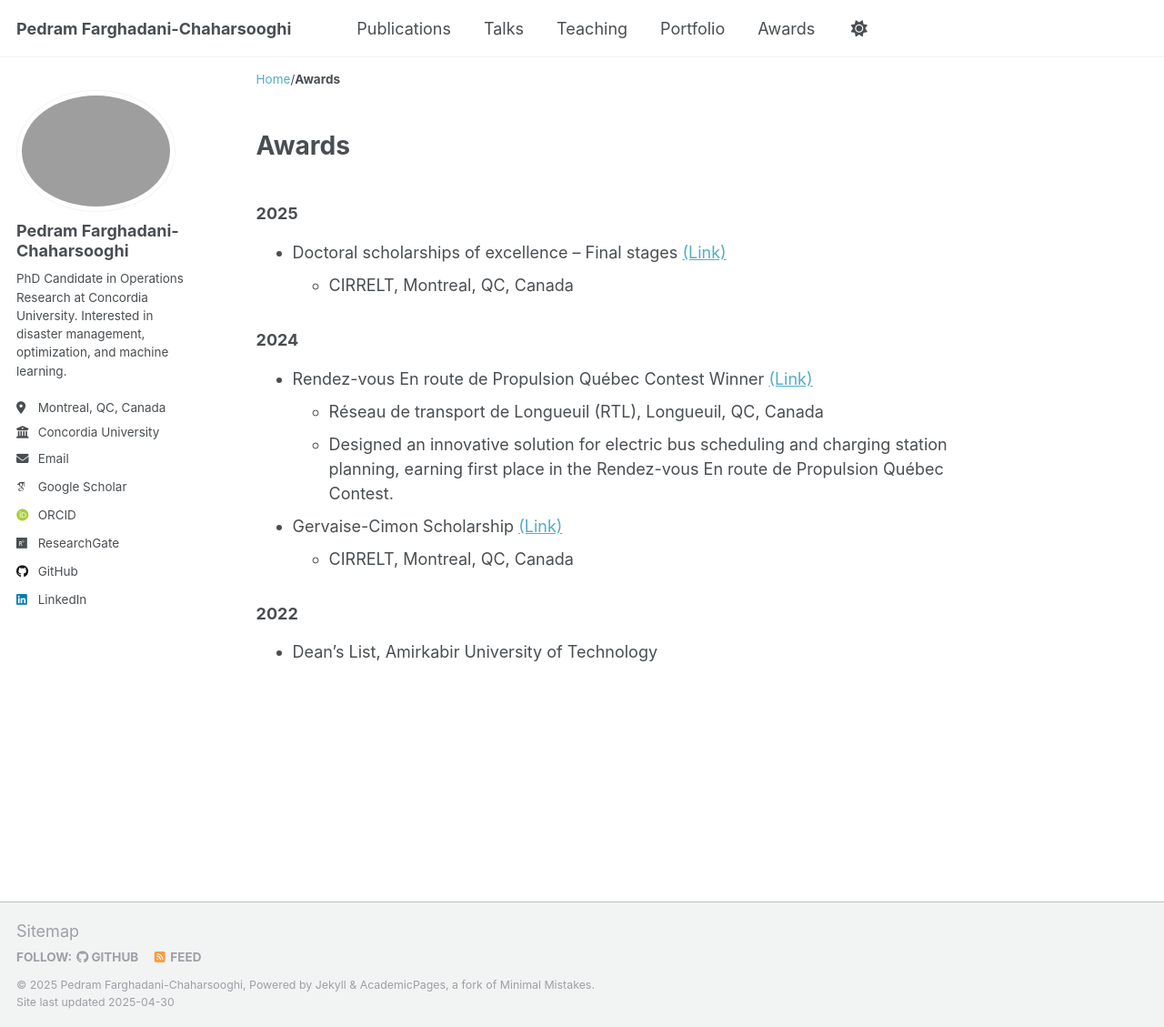
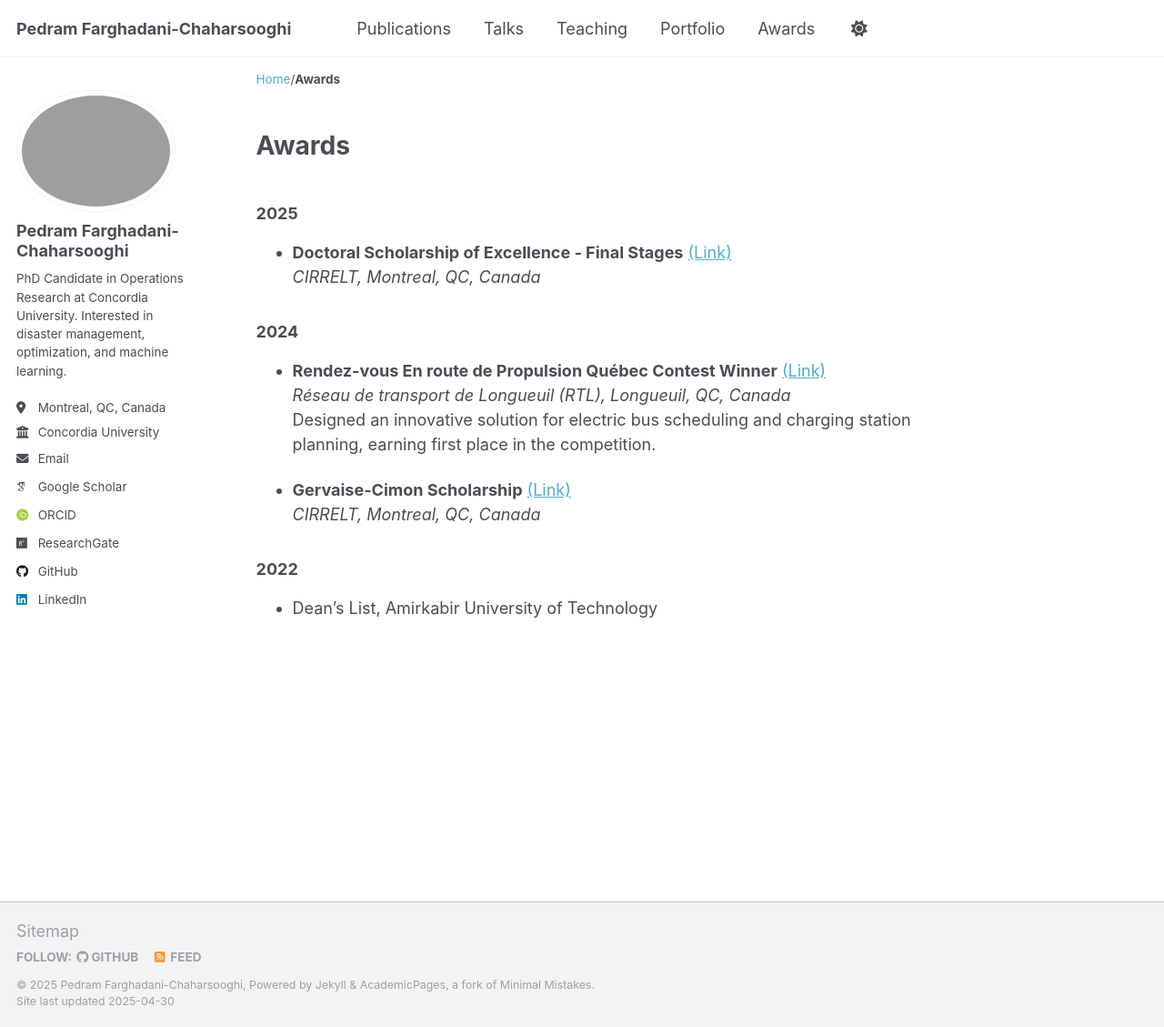
Before and after one commit to Pedram-Fdi/Pedram-Fdi.github.io, a Jekyll site: the page built from _pages/awards.md, in a window 1280 px wide and 1129 px high. Shown: the whole window at 91% size. Built offline with Jekyll 4.4.1, drawn with Linux system fonts in a browser that asks for light colours; some web fonts are replaced.

Commit message:
Update awards.md

```diff
--- a/_pages/awards.md
+++ b/_pages/awards.md
@@ -6,15 +6,18 @@ author_profile: true
 ---
 
 ### 2025
-- Doctoral scholarships of excellence – Final stages [(Link)](https://www.cirrelt.ca/cirrelt/images/file/2024/2024-2025-recipiendaires.pdf)
-  - CIRRELT, Montreal, QC, Canada
+
+- **Doctoral Scholarship of Excellence - Final Stages** [(Link)](https://www.cirrelt.ca/cirrelt/images/file/2024/2024-2025-recipiendaires.pdf)
+  *CIRRELT, Montreal, QC, Canada*
 
 ### 2024
-- Rendez-vous En route de Propulsion Québec Contest Winner [(Link)](https://www.ensemblertl.ca/une-journee-gagnante-au-rdv-en-route/)
-  - Réseau de transport de Longueuil (RTL), Longueuil, QC, Canada
-  -	Designed an innovative solution for electric bus scheduling and charging station planning, earning first place in the Rendez-vous En route de Propulsion Québec Contest.
-- Gervaise-Cimon Scholarship [(Link)](https://www.cirrelt.ca/cirrelt/images/file/2023/2023-2024-recipiendaires.pdf)
-  - CIRRELT, Montreal, QC, Canada
+
+- **Rendez-vous En route de Propulsion Québec Contest Winner** [(Link)](https://www.ensemblertl.ca/une-journee-gagnante-au-rdv-en-route/)
+  *Réseau de transport de Longueuil (RTL), Longueuil, QC, Canada*
+  Designed an innovative solution for electric bus scheduling and charging station planning, earning first place in the competition.
+
+- **Gervaise-Cimon Scholarship** [(Link)](https://www.cirrelt.ca/cirrelt/images/file/2023/2023-2024-recipiendaires.pdf)
+  *CIRRELT, Montreal, QC, Canada*
 
 ### 2022
 - Dean’s List, Amirkabir University of Technology
```
